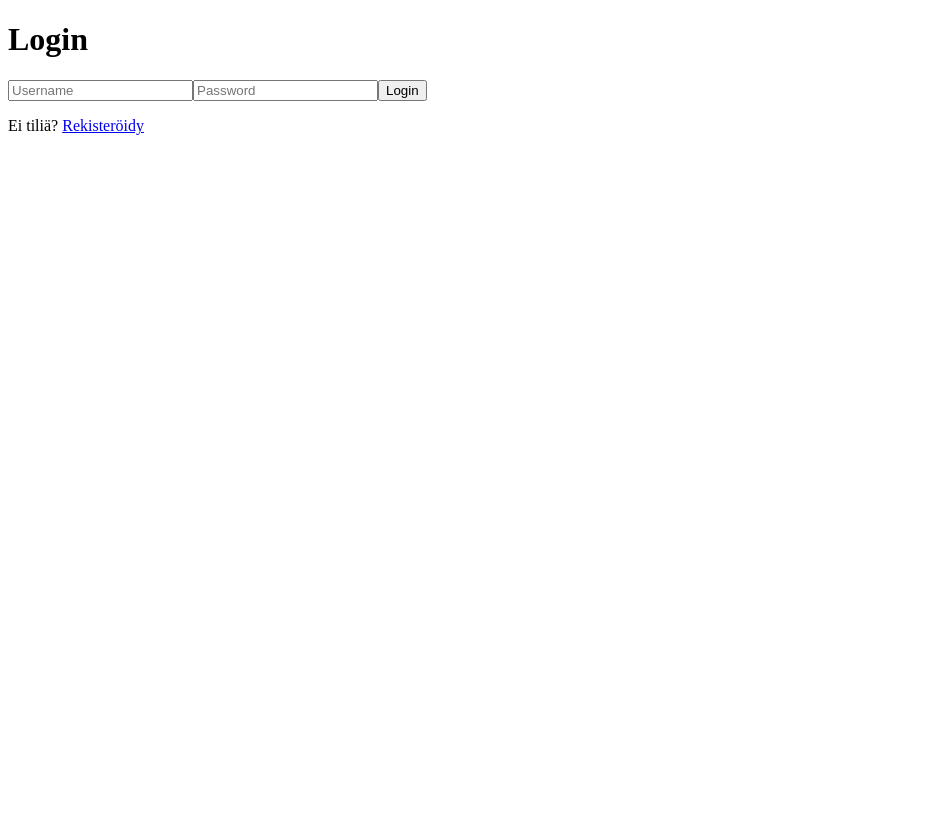
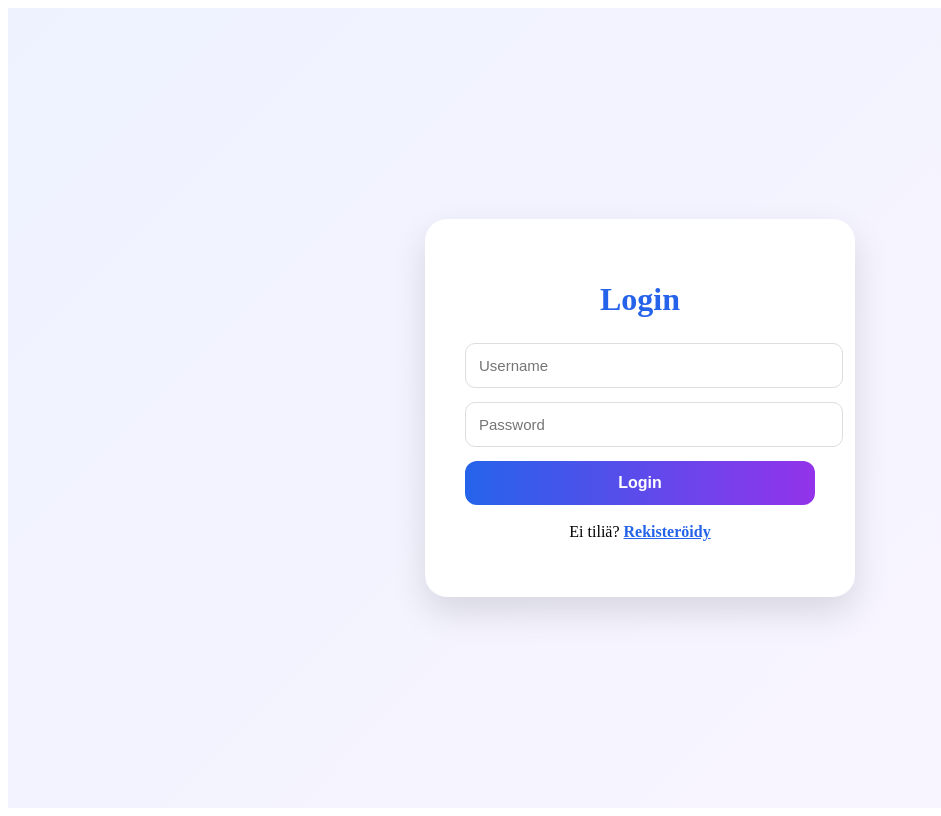
Before and after one commit to Antonnbb/Nettipeli, a React app in the folder nettipeli/frontend/: page /login in a window 1280 px wide. Shown: the whole page, without its empty margins (0-941 px from the left). Built offline with nearby package versions, Linux system fonts and the light colour scheme; the HTML template or start-up script is replaced by a standard one.

Commit message:
login sivulle tehty css tyylejä jotta kirjautuminen/rekistöröityminen olisi hienompi

```diff
--- /dev/null
+++ b/nettipeli/frontend/pages/authentication.css
@@ -0,0 +1,51 @@
+.auth-page {
+  min-height: 100vh;
+  background: linear-gradient(135deg, #eef2ff, #faf5ff);
+  display: flex;
+  justify-content: center;
+  align-items: center;
+}
+
+.auth-card {
+  background: white;
+  padding: 40px;
+  width: 350px;
+  border-radius: 22px;
+  box-shadow: 0 15px 35px rgba(0,0,0,0.12);
+  text-align: center;
+}
+
+.auth-card h1 {
+  margin-bottom: 25px;
+  color: #2563eb;
+}
+
+.auth-card input {
+  width: 100%;
+  padding: 13px;
+  margin-bottom: 14px;
+  border: 1px solid #ddd;
+  border-radius: 10px;
+  font-size: 15px;
+}
+
+.auth-card button {
+  width: 100%;
+  padding: 13px;
+  border: none;
+  border-radius: 12px;
+  background: linear-gradient(90deg, #2563eb, #9333ea);
+  color: white;
+  font-size: 16px;
+  font-weight: bold;
+  cursor: pointer;
+}
+
+.auth-card p {
+  margin-top: 18px;
+}
+
+.auth-card a {
+  color: #2563eb;
+  font-weight: bold;
+}
--- a/nettipeli/frontend/pages/login.jsx
+++ b/nettipeli/frontend/pages/login.jsx
@@ -1,6 +1,7 @@
 import { useState } from "react";
 import axios from "axios";
 import { Link } from "react-router-dom";
+import './authentication.css'
 
 export default function Login() {
     const [username, setUsername] = useState("");
@@ -22,7 +23,8 @@ export default function Login() {
 
 
     return (
-        <div>
+  <div className="auth-page">
+    <div className="auth-card">
       <h1>Login</h1>
 
       <input
@@ -37,9 +39,11 @@ export default function Login() {
       />
 
       <button onClick={login}>Login</button>
+
       <p>
         Ei tiliä? <Link to="/register">Rekisteröidy</Link>
       </p>
     </div>
+  </div>
 );
 }
--- a/nettipeli/frontend/pages/register.jsx
+++ b/nettipeli/frontend/pages/register.jsx
@@ -1,6 +1,7 @@
 import { useState } from 'react'
 import axios from 'axios'
 import { Link } from 'react-router-dom'
+import './authentication.css'
 
 export default function Register() {
   const [username, setUsername] = useState("");
@@ -18,7 +19,8 @@ export default function Register() {
 
 
   return (
-    <div>
+    <div className="auth-page">
+      <div className="auth-card">
         <h1>Register</h1>
 
         <input
@@ -33,9 +35,11 @@ export default function Register() {
         />
 
         <button onClick={register}>Register</button>
+
         <p>
           On jo tili? <Link to="/login">Kirjaudu</Link>
         </p>
       </div>
+    </div>
   );
 }
```
Lines whose indentation alone changed are shown as unchanged.
